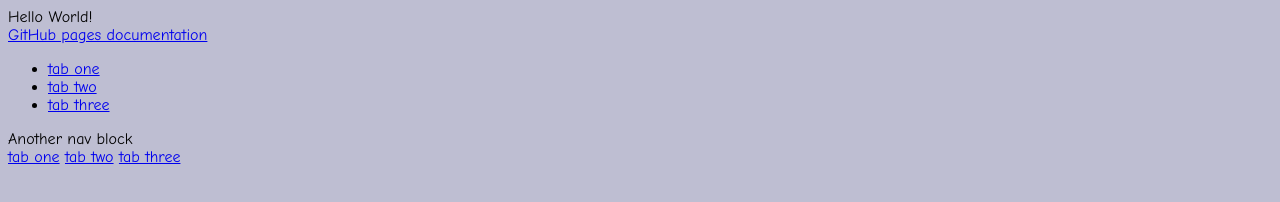
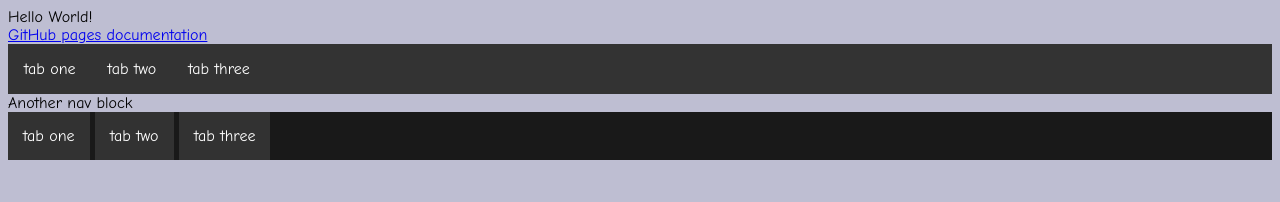
Before and after one commit to Kevin-exe/Kevin-exe.github.io, a plain HTML site: page index.html in a window 1280 px wide. Drawn offline with Linux system fonts and the light colour scheme.

Commit message:
Added navigation CSS sheet.

```diff
--- a/index.html
+++ b/index.html
@@ -2,6 +2,7 @@
 <html>
 	<head>
 		<link href="styles/style.css" type="text/css" rel="stylesheet">
+		<link href="styles/navigation.css" type="text/css" rel="stylesheet">
 		<link href="images/QuestionBlock.jpg" rel="icon">
 		<title>WIP Website bby!</title>
 	</head>
```
